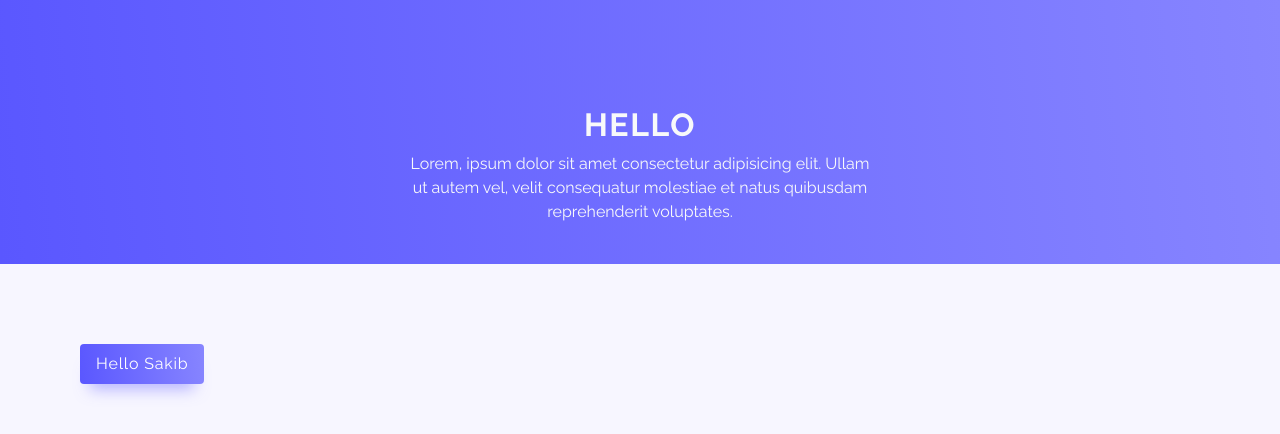
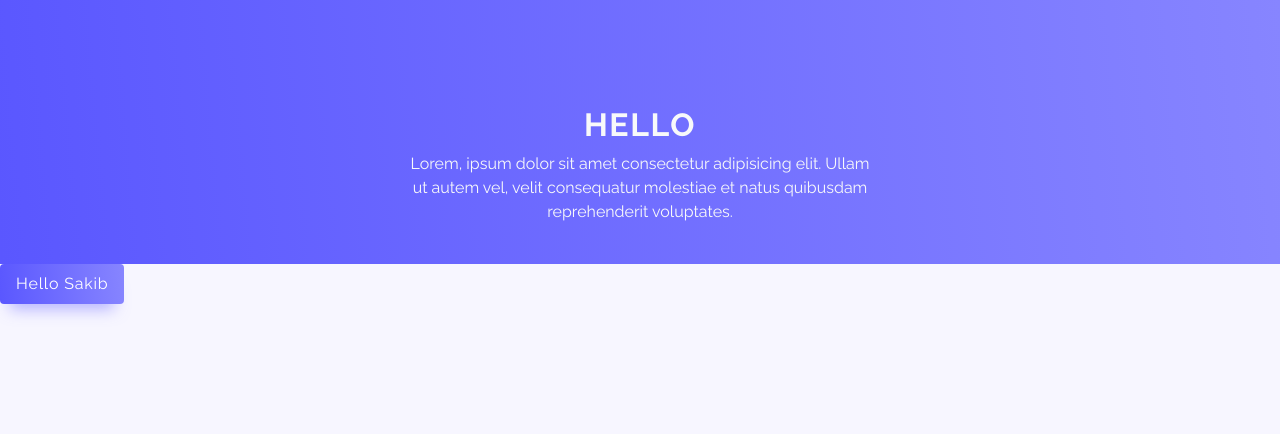
Before and after one commit to sakibsiddiqi15/Portfolio, a React (Create React App) app: page / in a window 1280 px wide. Shown: the top 434 px of the page. Built offline with nearby package versions, Linux system fonts and the light colour scheme; some icons are missing.

Commit message:
btn componene + title component

```diff
--- a/src/App.js
+++ b/src/App.js
@@ -1,7 +1,7 @@
 import React from "react";
 import "./App.css";
 import Btn from "./Shared/Component/Buttons/Btn";
-import Title from "./Shared/Component/Buttons/Title";
+import Title from "./Shared/Component/Title";
 import { AiFillProject } from "react-icons/all";
 function App() {
   return (
--- a/src/Styles/Btn.css
+++ b/src/Styles/Btn.css
@@ -4,7 +4,6 @@
   transition: 0.2s;
   letter-spacing: 0.05em;
   color: white;
-  margin: 5rem;
   box-shadow: 0px 15px 15px -10px #716eff80;
 }
 .Btn:hover {
```
Also changed, not shown: src/Shared/Component/Title.jsx (renamed from src/Shared/Component/Buttons/Title.jsx).
